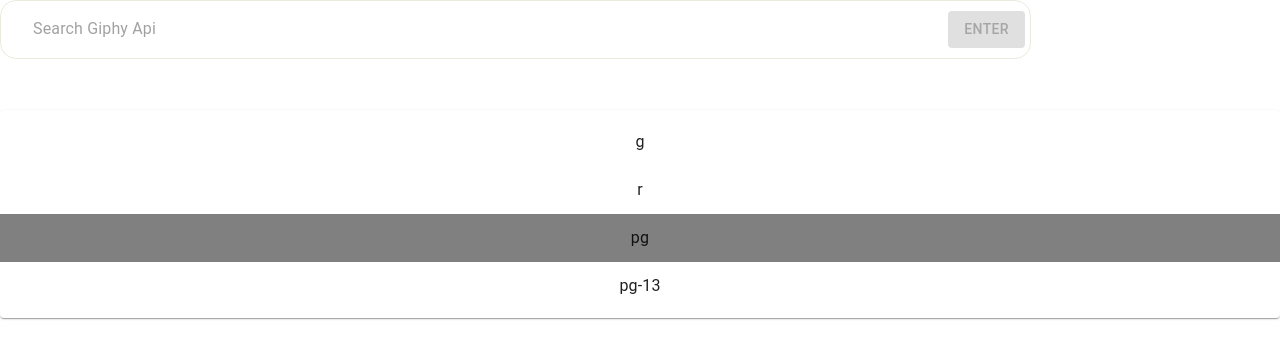
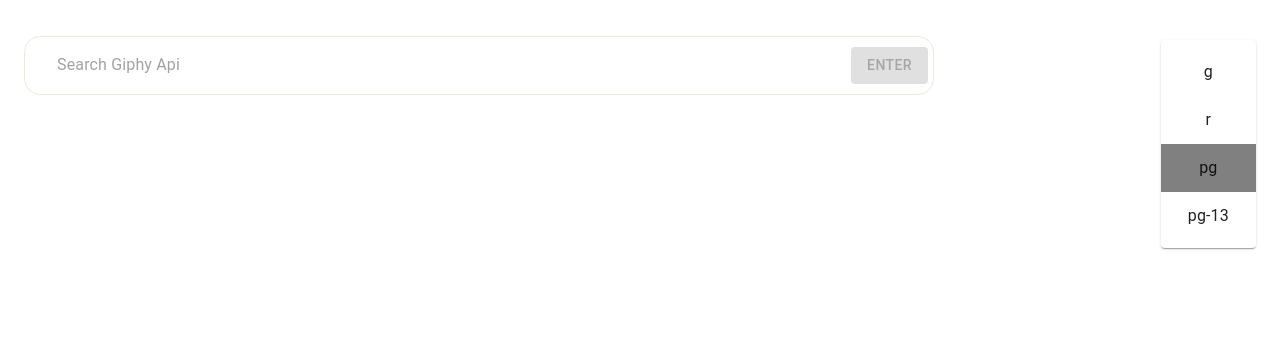
Before and after one commit to akhil1213/Giphy-Search-Engine, a React (Create React App) app in the folder giphy-search/: page / in a window 1280 px wide. Shown: the top 358 px of the page. Built offline with nearby package versions, Linux system fonts and the light colour scheme.

Commit message:
positioned search/rating component horizontally (one row) using grid todo: add typography above both components and setup scrollabe list of image response from api

```diff
--- a/giphy-search/src/App.js
+++ b/giphy-search/src/App.js
@@ -3,12 +3,11 @@
 import './App.css';
 import Search from './components/SearchEngine/Search'
 import Ratings from './components/rating/rating'
-
+import Layout from './components/Layouts/layouts'
 function App() {
   return (
     <div className="App">
-      <Search/>
-      <Ratings/>
+      <Layout/>
     </div>
   );
 }
--- /dev/null
+++ b/giphy-search/src/components/Layouts/layouts.js
@@ -0,0 +1,30 @@
+import React from 'react';
+import Search from '../SearchEngine/Search'
+import Ratings from '../rating/rating'
+import Container from "@material-ui/core/Container";
+import Grid from "@material-ui/core/Grid";
+import { makeStyles } from "@material-ui/core/styles";
+const useStyles = makeStyles(theme => ({
+    container:{
+        marginTop:theme.spacing(4)
+    }
+}))
+function Layout() {
+    const classes = useStyles()
+  return (
+    <div className="App">
+        <Container maxWidth="lg">
+            <Grid container spacing={1} className={classes.container}>
+                <Grid item xs={11} md={11} lg={11}>
+                    <Search/>
+                </Grid>
+                <Grid item xs={1} md={1} lg={1}>
+                    <Ratings/>
+                </Grid>
+            </Grid>
+        </Container>
+    </div>
+  );
+}
+
+export default Layout;
```
